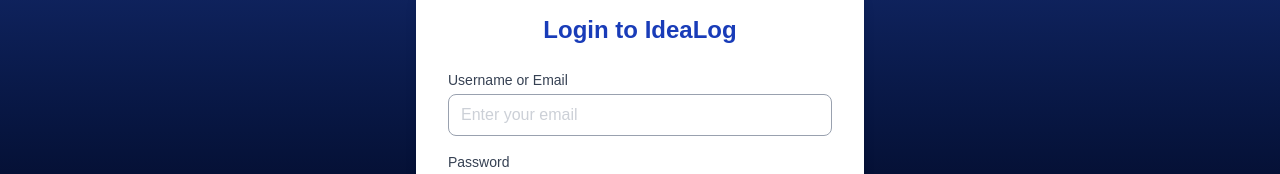
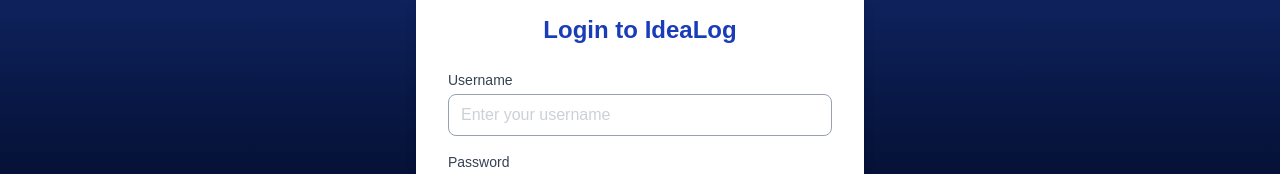
Before and after one commit to shiwani08/idea-log, a Next.js app: page /auth/login in a window 1280 px wide. Shown: the part 214-388 px from the top of the page. Built offline with nearby package versions, Linux system fonts and the light colour scheme.

Commit message:
Login - done

```diff
--- a/app/auth/login/page.tsx
+++ b/app/auth/login/page.tsx
@@ -7,7 +7,7 @@
 
 export default function LoginPage() {
   const [showPassword, setShowPassword] = useState(false);
-  const [email, setEmail] = useState("");
+  // const [email, setEmail] = useState("");
   const [password, setPassword] = useState("");
   const [username, setUsername] = useState("");
   const [loading, setLoading] = useState(false);
@@ -25,31 +25,32 @@
       method: "POST",
       headers: { "Content-Type": "application/json" },
       body: JSON.stringify({
-          username: username,
-          password: password,
+        username,
+        password,
+        expiresInMins: 30, // optional
       }),
     });
 
     if (!res.ok) {
-        throw new Error("Invalid credentials");
+      throw new Error("Login failed. Please check your credentials.");
     }
 
     const data = await res.json();
-      console.log("Login successful:", data);
+    console.log("Login response:", data);
 
-      // Save token to localStorage/sessionStorage
-      localStorage.setItem("token", data.token);
+    // example: show username in console
+    console.log("Logged in user:", data.username);
 
-      // Redirect (for example, to dashboard)
-      window.location.href = "/";
+    // you can store token or user data in state/localStorage
+    localStorage.setItem("accessTokentoken", data.accessToken);
+
   } catch (err: any) {
     setError(err.message || "Something went wrong");
   } finally {
     setLoading(false);
   }
-    console.log("Logging in with:", { email, password });
-    // Call your auth API here
 };
+
 
   return (
     <div className="flex items-center justify-center min-h-screen bg-gradient-to-b from-blue-900 to-black">
@@ -64,15 +65,15 @@
           {/* Email */}
           <div>
             <label className="block text-sm font-medium text-gray-700">
-              Username or Email
+              Username
             </label>
             <input
               type="text"
-              value={email}
-              onChange={(e) => setEmail(e.target.value)}
+              value={username}
+              onChange={(e) => setUsername(e.target.value)}
               className="w-full mt-1 px-3 py-2 border rounded-lg focus:outline-none focus:ring-2 text-gray-400 focus:ring-blue-500"
-              placeholder="Enter your email"
-              required
+              placeholder="Enter your username"
+              required={true}
             />
           </div>
 
```
Lines whose indentation alone changed are shown as unchanged.
